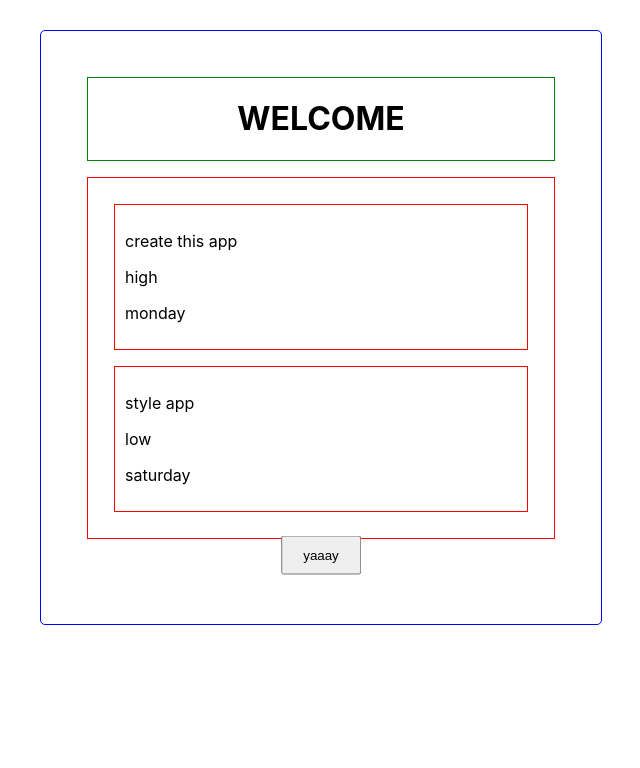
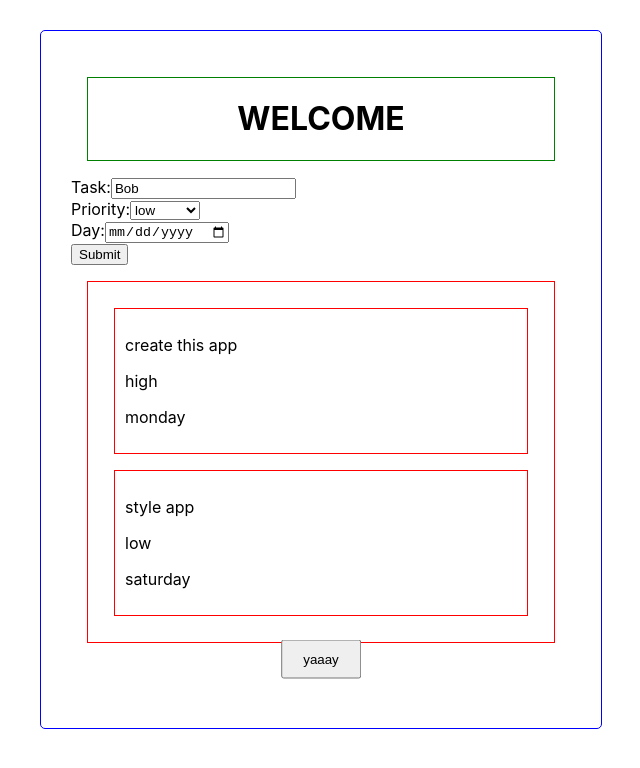
Before and after one commit to rhysmoggs/react-task-app, a React (Create React App) app: page / in a window 1280 px wide. Shown: the top 768 px of the page, without its empty margins (319-959 px from the left). Built offline with nearby package versions, Linux system fonts and the light colour scheme.

Commit message:
begin AddTask component

```diff
--- a/src/App.js
+++ b/src/App.js
@@ -1,6 +1,7 @@
 import Header from './components/Header'
 import Button from './components/Button'
 import Task from './components/Task'
+import AddTask from './components/AddTask'
 
 const App = () => {
   const taskData = [
@@ -18,6 +19,7 @@ const App = () => {
   return (
     <div className='wrapper'>
       <Header />
+      <AddTask />
       <Task taskInfo={taskData} />
       <Button onClick={handleClickFunction} testProp='yaaay' />
     </div>
--- /dev/null
+++ b/src/components/AddTask.js
@@ -0,0 +1,37 @@
+import React from 'react'
+
+function AddTask() {
+  const handleSubmit = (e) => {
+    //prevents form from submitting
+    e.preventDefault()
+  }
+  return (
+    <form onSubmit={handleSubmit}>
+      <div>
+        <label>
+          Task:
+          {/* <input type='text' value={state.value} onChange={handleChange} /> */}
+          <input type='text' value='Bob' />
+        </label>
+      </div>
+      <div>
+        <label for='priority'>Priority:</label>
+        <select id='cars' name='cars'>
+          <option value='low'>low</option>
+          <option value='medium'>medium</option>
+          <option value='high'>high</option>
+        </select>
+      </div>
+      <div>
+        <label>
+          Day:
+          <input type='date' value='Tuesday' />
+        </label>
+      </div>
+      {/* onSubmit, add form to state */}
+      <input type='submit' value='Submit' />
+    </form>
+  )
+}
+
+export default AddTask
```
